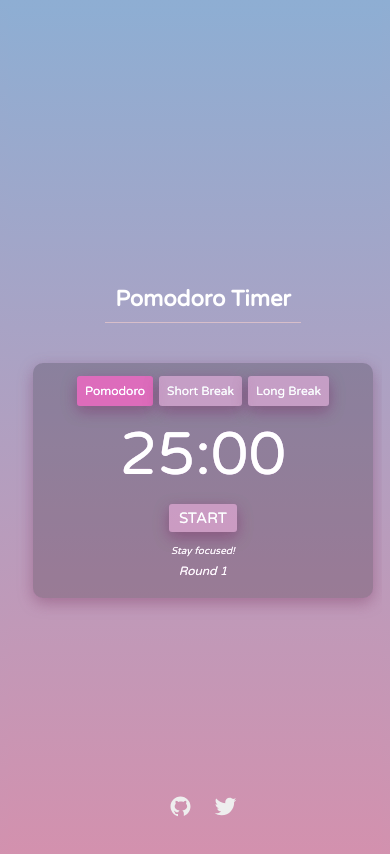
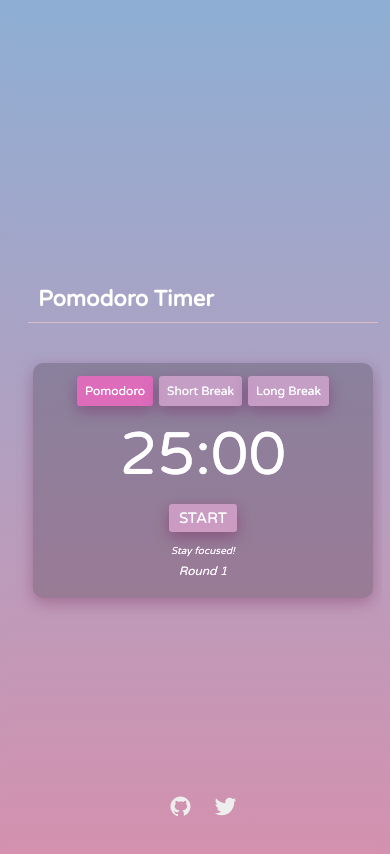
Before and after one commit to gizemnkorkmaz/pomodoro-timer, a React (Create React App) app: page / in a window 390 px wide. Shown: the top 854 px of the page. Built offline with nearby package versions, Linux system fonts and the light colour scheme; some icons are missing.

Commit message:
Add width to Header

```diff
--- a/src/components/Header/Header.module.css
+++ b/src/components/Header/Header.module.css
@@ -1,7 +1,14 @@
 .Header {
+  width: 500px;
   font-size: 22px;
   color: rgb(255, 255, 255);
   padding: 10px;
   margin-bottom: 40px;
   border-bottom: 0.5px solid rgba(240, 206, 206, 0.658);
 }
+
+@media screen and (max-width: 500px) {
+  .Header {
+    width: 350px;
+  }
+}
```
